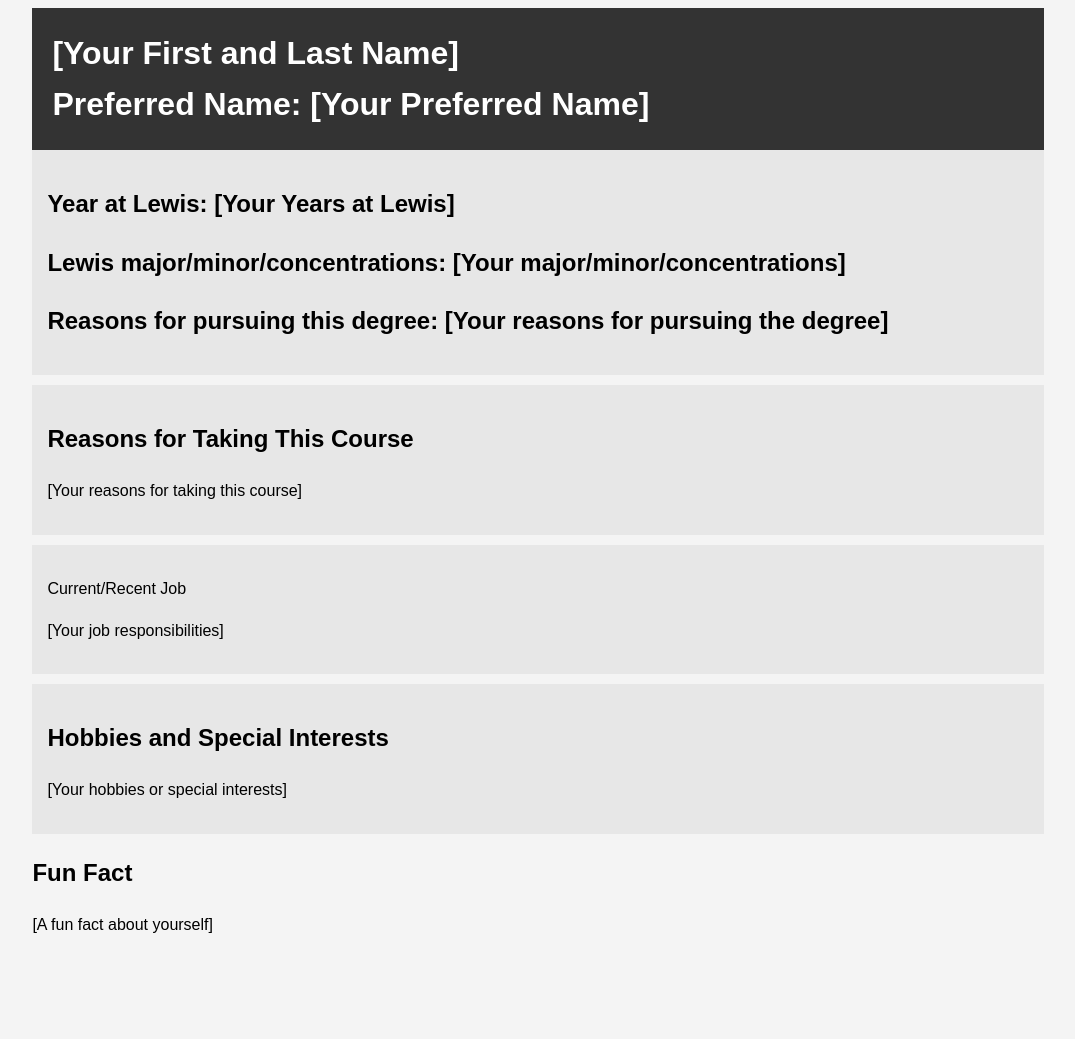
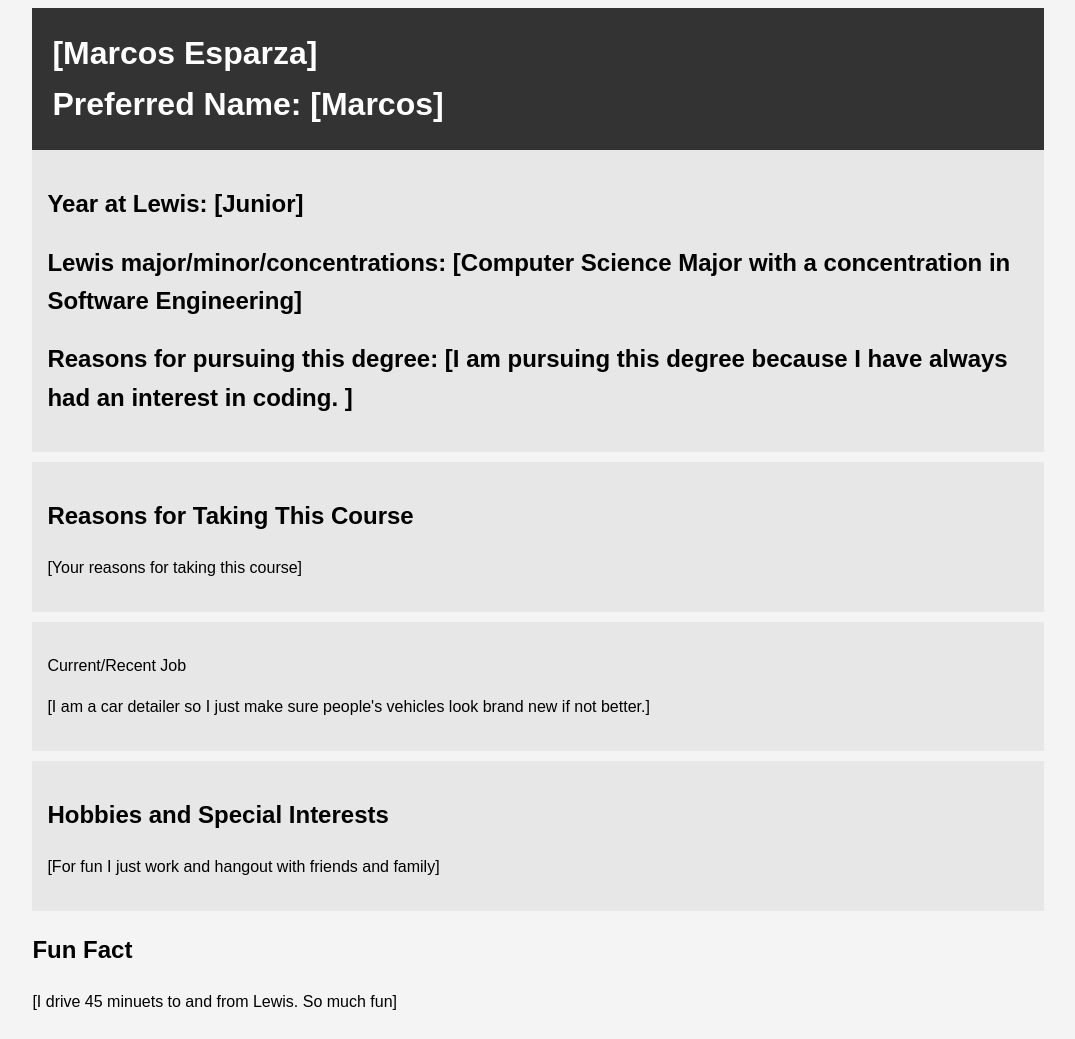
Before and after one commit to mesparza0/me, a plain HTML site: page index.html in a window 1280 px wide. Shown: the whole page, without its empty margins (102-1177 px from the left). Before the commit the page ends 962 px from the top, so only its background shows below. Drawn offline with Linux system fonts and the light colour scheme.

Commit message:
Update index.html

```diff
--- a/index.html
+++ b/index.html
@@ -31,14 +31,14 @@
 <body>
     <div class="container">
         <header class="main-info">
-            <h1>[Your First and Last Name]</h1>
-            <h1>Preferred Name: [Your Preferred Name]</h1>
+            <h1>[Marcos Esparza]</h1>
+            <h1>Preferred Name: [Marcos]</h1>
         </header>
 
         <section class="lewis">
-			<h2>Year at Lewis: [Your Years at Lewis]</h2>
-			<h2>Lewis major/minor/concentrations: [Your major/minor/concentrations]</h2>
-			<h2>Reasons for pursuing this degree: [Your reasons for pursuing the degree]</h2>
+			<h2>Year at Lewis: [Junior]</h2>
+			<h2>Lewis major/minor/concentrations: [Computer Science Major with a concentration in Software Engineering]</h2>
+			<h2>Reasons for pursuing this degree: [I am pursuing this degree because I have always had an interest in coding. ]</h2>
         </section>
 
 		<section class="course">
@@ -48,17 +48,17 @@
 
 		<section class="job">
             <p>Current/Recent Job</p>
-			<p>[Your job responsibilities]</p>
+			<p>[I am a car detailer so I just make sure people's vehicles look brand new if not better.]</p>
         </section>
 
         <section class="hobbies">
             <h2>Hobbies and Special Interests</h2>
-            <p>[Your hobbies or special interests]</p>
+            <p>[For fun I just work and hangout with friends and family]</p>
         </section>
 
         <section class="fun-fact">
             <h2>Fun Fact</h2>
-            <p>[A fun fact about yourself]</p>
+            <p>[I drive 45 minuets to and from Lewis. So much fun]</p>
         </section>
     </div>
 </body>
```
